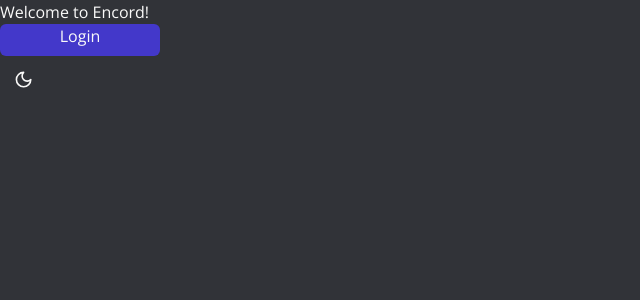
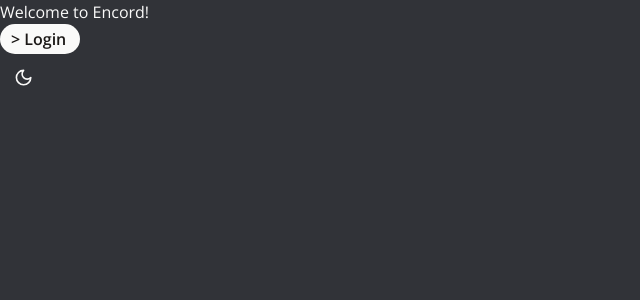
Before and after one commit to mvcninja/next-discord-clone, a Next.js app: page / in a window 1280 px wide. Shown: the top 300 px of the page, without its empty margins (0-640 px from the left). Built offline with nearby package versions, Linux system fonts and the light colour scheme; no server answers; what @uploadthing/react would draw is missing.

Commit message:
Add websocket handler & status indicator

```diff
--- a/app/layout.tsx
+++ b/app/layout.tsx
@@ -5,6 +5,7 @@
 import { ClerkProvider } from '@clerk/nextjs'
 import { ThemeProvider } from '@/components/providers/theme-provider'
 import { ModalProvider } from '@/components/providers/modal-provider'
+import { SocketProvider } from '@/components/providers/socket-provider'
 
 const font = Open_Sans({ subsets: ['latin'] })
 
@@ -30,8 +31,10 @@
             disableTransitionOnChange
             storageKey="encord-theme"
           >
-            <ModalProvider/>
-            {children}
+            <SocketProvider>
+              <ModalProvider/>
+              {children}
+            </SocketProvider>
           </ThemeProvider>
         </body>
       </html>
--- a/app/page.tsx
+++ b/app/page.tsx
@@ -1,6 +1,8 @@
 import { ModeToggle } from "@/components/mode-toggle";
+import { Badge } from "@/components/ui/badge";
 import { db } from "@/lib/db";
 import { UserButton, auth } from "@clerk/nextjs";
+import Link from "next/link";
 import { redirect } from "next/navigation";
 
 export default async function Home() {
@@ -24,11 +26,11 @@
   }
 
   return (
-    <main className='flex flex-col'>
+    <main className="flex flex-col">
       <h1>Welcome to Encord!</h1>
-      <a href="/sign-in" className="h-8 w-40 text-center align-middle rounded-md bg-indigo-700">
-        Login
-      </a>
+      <Badge className="w-20 text-md">
+        <Link href="/sign-in">&gt; Login</Link>
+      </Badge>
       <UserButton afterSignOutUrl="/" />
       <ModeToggle />
     </main>
--- a/components/chat/chat-header.tsx
+++ b/components/chat/chat-header.tsx
@@ -1,6 +1,7 @@
 import { Hash } from "lucide-react";
 import { MobileToggle } from "@/components/mobile-toggle";
 import { UserAvatar } from "@/components/user-avatar";
+import { SocketIndicator } from "@/components/socket-indicator";
 
 interface ChatHeaderProps {
   serverId: string;
@@ -25,6 +26,9 @@
         <UserAvatar src={imageUrl} className="h-8 w-8 md:h-8 md:w-8 mr-2" />
       )}
       <p className="text-md font-semibold text-black dark:text-white">{name}</p>
+      <div className="ml-auto flex items-center">
+        <SocketIndicator />
+      </div>
     </div>
   )
 }
--- /dev/null
+++ b/components/providers/socket-provider.tsx
@@ -0,0 +1,49 @@
+"use client";
+
+import {
+  createContext,
+  useContext,
+  useEffect,
+  useState,
+} from "react";
+
+import { io as ClientIO } from "socket.io-client";
+
+type SocketContextType = {
+  socket: any | null;
+  isConnected: boolean;
+};
+
+const SocketContext = createContext<SocketContextType>({
+  socket: null,
+  isConnected: false
+});
+
+export const useSocket = () => {
+  return useContext(SocketContext);
+}
+
+export const SocketProvider = ({ children }: { children: React.ReactNode }) => {
+  const [socket, setSocket] = useState(null);
+  const [isConnected, setIsConnected] = useState(false);
+
+  useEffect(() => {
+    const socketInstance = new (ClientIO as any)(process.env.NEXT_PUBLIC_SITE_URL!, {
+      path: "/api/socket/io",
+      addTrailingSlash: false,
+    });
+
+    socketInstance.on("connect", () => setIsConnected(true));
+    socketInstance.on("disconnect", () => setIsConnected(false));
+
+    setSocket(socketInstance);
+
+    return () => socketInstance.disconnect();
+  }, []);
+
+  return (
+    <SocketContext.Provider value={{ socket, isConnected }}>
+      {children}
+    </SocketContext.Provider>
+  )
+}
--- /dev/null
+++ b/components/socket-indicator.tsx
@@ -0,0 +1,22 @@
+"use client";
+
+import { useSocket } from "@/components/providers/socket-provider";
+import { Badge } from "@/components/ui/badge";
+
+export const SocketIndicator = () => {
+  const { isConnected } = useSocket();
+
+  if (!isConnected) {
+    return (
+      <Badge variant="outline" className="bg-yellow-600 text-white border-none">
+        Fallback: Polling every 1s
+      </Badge>
+    )
+  }
+
+  return (
+    <Badge variant="outline" className="bg-emerald-600 text-white border-none">
+      Live: Realtime updates
+    </Badge>
+  )
+}
--- /dev/null
+++ b/components/ui/badge.tsx
@@ -0,0 +1,36 @@
+import * as React from "react"
+import { cva, type VariantProps } from "class-variance-authority"
+
+import { cn } from "@/lib/utils"
+
+const badgeVariants = cva(
+  "inline-flex items-center rounded-full border px-2.5 py-0.5 text-xs font-semibold transition-colors focus:outline-none focus:ring-2 focus:ring-ring focus:ring-offset-2",
+  {
+    variants: {
+      variant: {
+        default:
+          "border-transparent bg-primary text-primary-foreground hover:bg-primary/80",
+        secondary:
+          "border-transparent bg-secondary text-secondary-foreground hover:bg-secondary/80",
+        destructive:
+          "border-transparent bg-destructive text-destructive-foreground hover:bg-destructive/80",
+        outline: "text-foreground",
+      },
+    },
+    defaultVariants: {
+      variant: "default",
+    },
+  }
+)
+
+export interface BadgeProps
+  extends React.HTMLAttributes<HTMLDivElement>,
+    VariantProps<typeof badgeVariants> {}
+
+function Badge({ className, variant, ...props }: BadgeProps) {
+  return (
+    <div className={cn(badgeVariants({ variant }), className)} {...props} />
+  )
+}
+
+export { Badge, badgeVariants }
--- /dev/null
+++ b/pages/api/socket/io.ts
@@ -0,0 +1,35 @@
+import { NextApiRequest, NextApiResponse } from "next";
+import { Socket as NetSocket } from "net";
+import { Server as WebServer } from "http";
+import { Server as SocketIOServer, Socket } from "socket.io";
+
+export const config = {
+  api: {
+    bodyParser: false,
+  },
+};
+
+type ServerIoApiResponse = NextApiResponse & {
+  socket: NetSocket & {
+    server: WebServer & {
+      io: SocketIOServer;
+    }
+  }
+}
+
+// handler for websocket traffic
+const ioHandler = (req: NextApiRequest, res: ServerIoApiResponse) => {
+  if (!res.socket.server.io) {
+    const path = "/api/socket/io";
+    const httpServer: WebServer = res.socket.server as any;
+    const io = new SocketIOServer(httpServer, {
+      path,
+      addTrailingSlash: false,
+    });
+    res.socket.server.io = io;
+  }
+
+  res.end();
+}
+
+export default ioHandler;
```
